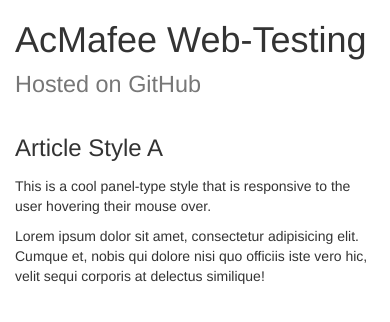
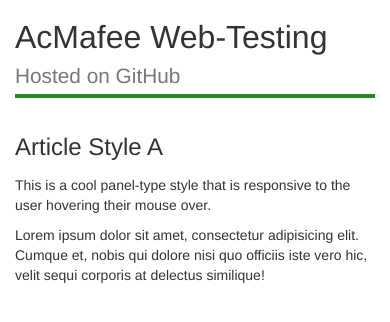
Before and after one commit to AcMafee-Web/AcMafee-Web-Designing, a plain HTML site: page index.html in a window 390 px wide. Drawn offline with Linux system fonts and the light colour scheme.

Commit message:
Added Responsive Header/Logo

```diff
--- a/acmafee.less
+++ b/acmafee.less
@@ -6,6 +6,7 @@
 		padding 0.2s,
 		color 0.2s,
 		background-color 0.2s,
+		font-size 0.2s;
 }
 
 .delay {
@@ -46,7 +47,23 @@
 			padding-bottom: 1px;
 			.delay
 		}
+	}
+}
 
+body {
+	.header {
+		font-size: 24px;
+		border-bottom: 0px solid;
+		.transitions;
 	}
 
+	&:hover {
+		.header {
+			font-size: 32px;
+			border-width: 4px;
+			padding-bottom: 4px;
+			border-color: forestgreen;
+
+		}
+	}
 }
--- a/index.html
+++ b/index.html
@@ -22,7 +22,7 @@
 <div class="container">
 	<div class="row">
 		<div class="col-md-12">
-			<h1>AcMafee Web-Testing <small>Hosted on GitHub</small></h1>
+			<h1 class="header">AcMafee Web-Testing <small>Hosted on GitHub</small></h1>
 		</div>
 	</div>
 
```
Also changed, not shown: css/acmafee.css.
